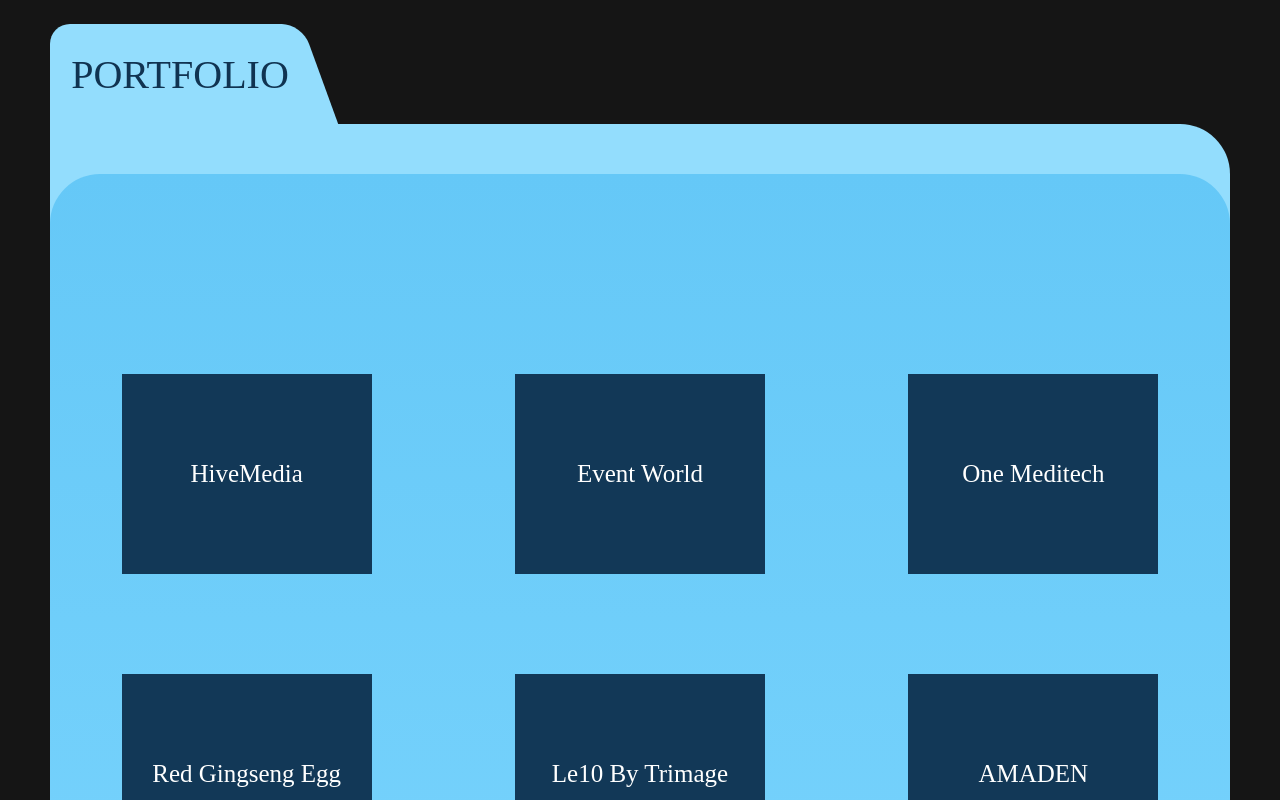
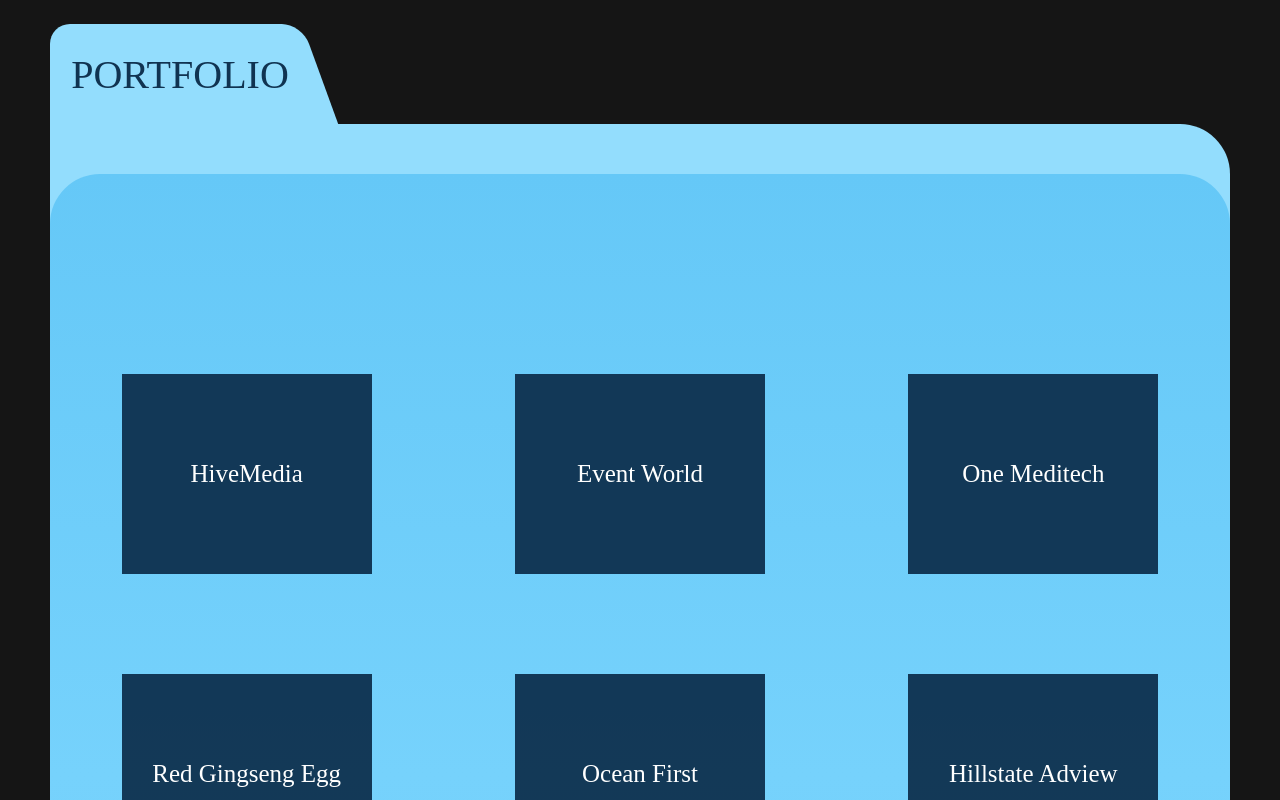
Before and after one commit to nahyunee96/nahyun-portfolio-react, a Next.js app: page / in a window 1280 px wide. Shown: the part 2000-2800 px from the top of the page. Built offline with nearby package versions, Linux system fonts and the light colour scheme; a web font is replaced by a local one.

Commit message:
chore: remove some items in portfolio
Le10, 어메이든, 라크몽, 엘시그니쳐 주석처리

적응형이라 임시 제외 처리

```diff
--- a/pages/index.tsx
+++ b/pages/index.tsx
@@ -27,30 +27,30 @@ const Home: NextPage = () => {
       name: 'Red Gingseng Egg',
       src: 'https://portfolio.nhkim96.com/hongsam'
     },
-    {
-      name: 'Le10 By Trimage',
-      src: 'https://portfolio.nhkim96.com/le10bytrimage'
-    },
-    {
-      name: 'AMADEN',
-      src: 'https://portfolio.nhkim96.com/amaden'
-    },
-    {
-      name: 'LAKMON',
-      src: 'https://portfolio.nhkim96.com/dongtanlakmon'
-    },
-    {
-      name: 'ELSIGNATURE',
-      src: 'https://portfolio.nhkim96.com/elsignature'
-    },
+    //{
+      //name: 'Le10 By Trimage',
+      //src: 'https://portfolio.nhkim96.com/le10bytrimage'
+    //},
+    //{
+      //name: 'AMADEN',
+      //src: 'https://portfolio.nhkim96.com/amaden'
+    //},
+    //{
+      //name: 'LAKMON',
+      //src: 'https://portfolio.nhkim96.com/dongtanlakmon'
+    //},
+    //{
+      //name: 'ELSIGNATURE',
+      //src: 'https://portfolio.nhkim96.com/elsignature'
+    //},
     {
       name: 'Ocean First',
       src: 'https://portfolio.nhkim96.com/meonggiocf'
     },
-    {
-      name: 'G Well Estate',
-      src: 'https://portfolio.nhkim96.com/gwellestate'
-    },
+    //{
+      //name: 'G Well Estate',
+      //src: 'https://portfolio.nhkim96.com/gwellestate'
+    //},
     {
       name: 'Hillstate Adview',
       src: 'https://portfolio.nhkim96.com/hillstate_sunhwathewise/adview.php'
```
